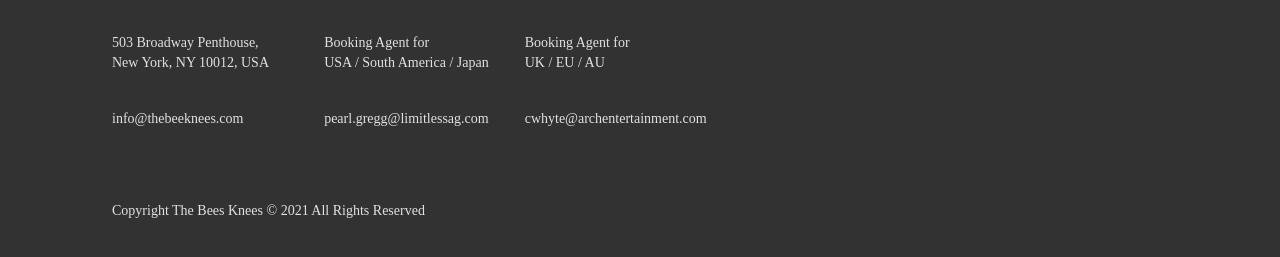
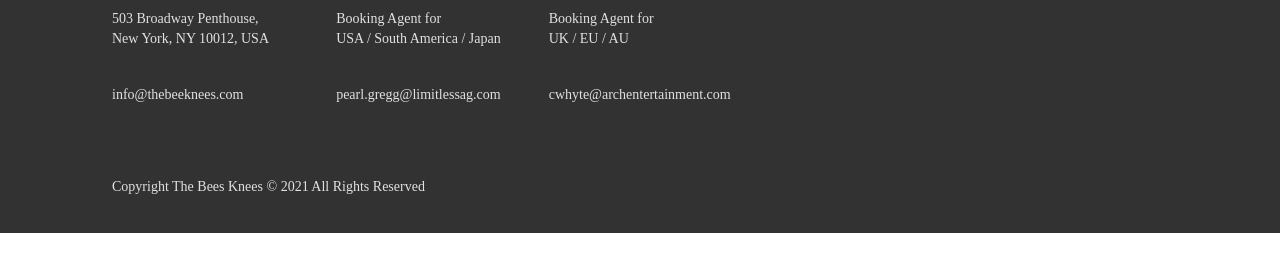
Before and after one commit to yanan926/bandsite, a plain HTML site: page index.html in a window 1280 px wide. Shown: the part 2920-3177 px from the top of the page. After the commit the page ends 3153 px from the top, so only its background shows below. Drawn offline with Linux system fonts and the light colour scheme.

```diff
--- a/styles/bio.scss
+++ b/styles/bio.scss
@@ -35,6 +35,7 @@
   margin: 0;
 }
 
+//media query doesn't allow extend, so mixin is applied for the font variable
 @mixin font-desktop-page-header() {
   font-size: 60px;
   line-height: 68px;
@@ -320,7 +321,7 @@
     flex-direction: column;
     @include font-mobile-body-copy();
     &--paragraph1 {
-      padding-bottom: 1.5rem;
+      padding: 0 0 1.5rem 0;
     }
   }
 
@@ -331,7 +332,7 @@
     justify-content: center;
     @include font-desktop-body-copy();
     &--paragraph1 {
-      padding-right: 3rem;
+      padding: 0 3rem 0 0;
     }
   }
 }
@@ -489,7 +490,7 @@
 .footer__agent {
   color: $color-text-secondary-mercury;
   @include tablet {
-    padding-right: 2.25rem;
+    padding-right: 3rem;
   }
   p {
     margin: 0;
```
Also changed, not shown: styles/bio.css, 1 other file.
